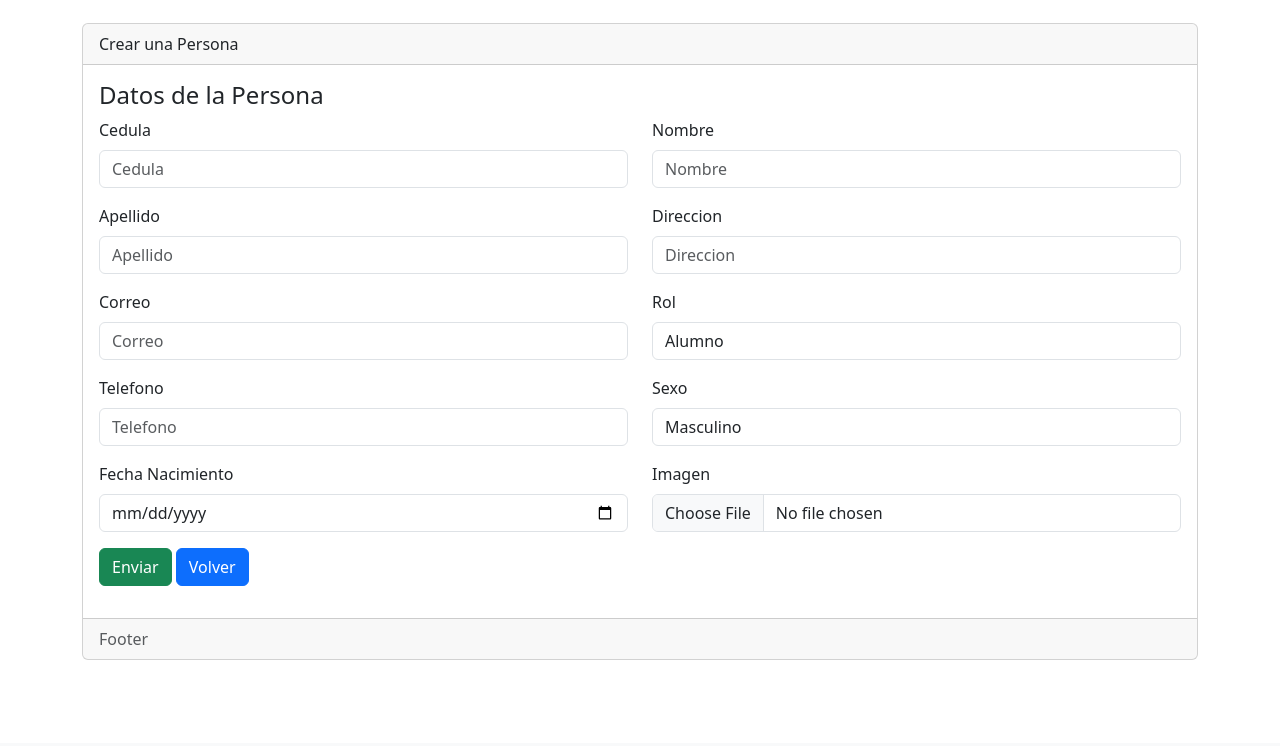
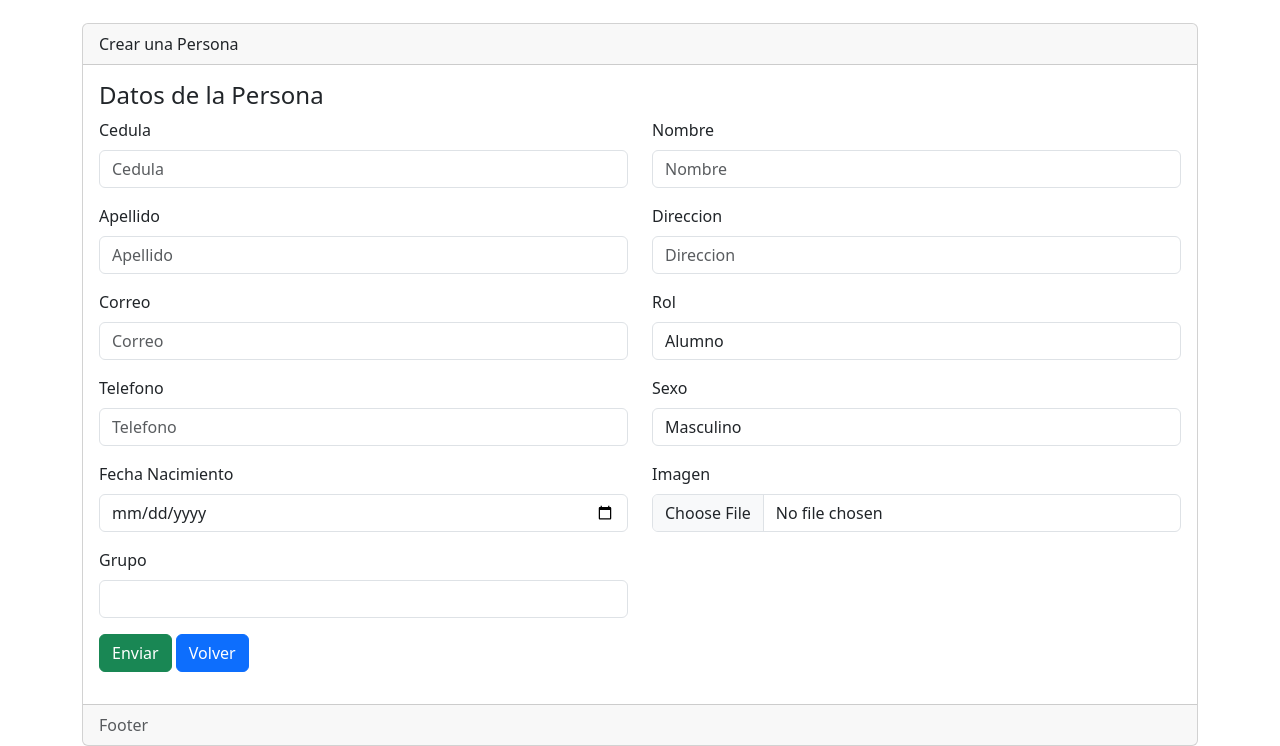
Before and after one commit to AnibalAbril0324/ProyectoCatequesisCenaculo, a Django app: page /personas/crear in a window 1280 px wide. Shown: the part 57-803 px from the top of the page. Before the commit the page ends 717 px from the top, so only its background shows below. Run offline with Django 5.2, Linux system fonts and the light colour scheme; data that the repository does not hold is empty.

Commit message:
seleccion de grupo en editar

```diff
--- a/Catequesis/forms.py
+++ b/Catequesis/forms.py
@@ -1,11 +1,22 @@
 from django import forms
 from .models import Persona,Grupo
-
+from .choices import rol,sexo
 
 class PersonaForm (forms.ModelForm):
     class Meta:
         model=Persona
         fields='__all__'
+        widgets = {
+            'fecha_nacimiento': forms.DateInput(attrs={'type': 'date'}),
+            'sexo': forms.Select(choices=sexo),
+            'rol': forms.Select(choices=rol),
+            'grupo': forms.CheckboxSelectMultiple(),  # Para manejar ManyToMany como checkboxes
+        }
+        grupo = forms.ModelMultipleChoiceField(
+        queryset=Grupo.objects.all(),
+        widget=forms.SelectMultiple,  # o forms.CheckboxSelectMultiple si prefieres checkboxes
+        required=False
+    )
 
 class GrupoForm (forms.ModelForm):
     class Meta:
--- a/Catequesis/models.py
+++ b/Catequesis/models.py
@@ -26,7 +26,7 @@ class Persona(models.Model):
     sexo = models.CharField(max_length=50, choices=sexo, default='*',verbose_name="Sexo")
     fecha_nacimiento = models.DateField(null=False)
     imagen = models.ImageField( upload_to='imagenes/', null= True,verbose_name="Imagen")
-    #grupo = models.ManyToManyField(Grupo, related_name='Grupo')
+    grupo = models.ManyToManyField(Grupo, related_name='Grupo')
 
     # Me permite mostrar en django admin sobreescribir el metodo str
     def __str__(self):
--- a/Catequesis/templates/personas/formulario.html
+++ b/Catequesis/templates/personas/formulario.html
@@ -27,17 +27,28 @@
                     </div>
 
                 {% elif campo.name == 'fecha_nacimiento' %}
-                <div class="mb-3">
-                    <label for="fecha_nacimiento" class="form-label">Fecha Nacimiento</label>
-                    <input type="date" class="form-control" name="fecha_nacimiento" id="fecha_nacimiento" value="{{ campo.value|date:'Y-m-d' }}">
-                    <div class="col-12 help-text">{{ campo.errors }}</div>
-                </div>
+                    <div class="mb-3">
+                        <label for="fecha_nacimiento" class="form-label">Fecha Nacimiento</label>
+                        <input type="date" class="form-control" name="fecha_nacimiento" id="fecha_nacimiento" value="{{ campo.value|date:'Y-m-d' }}">
+                        <div class="col-12 help-text">{{ campo.errors }}</div>
+                    </div>
+
+                    {% elif campo.name == 'grupo' %}
+                    <div class="mb-3">
+                        <label for="grupo" class="form-label">Grupo</label>
+                        <select class="form-control" name="grupo" id="grupo">
+                            {% for grupo in formulario.fields.grupo.queryset %}
+                                <option value="{{ grupo.id }}" {% if grupo in persona.grupo.all %}selected{% endif %}>
+                                    {{ grupo.nom_grupo }} - {{ grupo.paralelo }} - {{ grupo.dia }}
+                                </option>
+                            {% endfor %}
+                        </select>
+                    </div>
 
                 {% else %}
                     <div class="mb-3">
                         <label for="{{ campo.id_for_label }}" class="form-label">{{ campo.label }}</label>
                         {% if campo.field.widget.input_type == 'file' and campo.value %}
-                            <br>
                             <img src="{{ MEDIA_URL }}imagenes/{{ campo.value }}" width="100" alt="" class="src">
                         {% endif %}
                         <input type="{{ campo.field.widget.input_type }}"
@@ -53,6 +64,7 @@
             </div>
         {% endfor %}
     </div>
+
     <div class="mb-3">
         <input class="btn btn-success" type="submit" value="Enviar" />
         <a class="btn btn-primary" href="{% url 'personas' %}" role="button">Volver</a>
--- a/Catequesis/views.py
+++ b/Catequesis/views.py
@@ -31,7 +31,6 @@ def grupos(request):
     return render(request,'grupos/index_grupo.html',{'grupos':grupos})
 
 def crear_persona(request):
-    # Obtener todos los grupos
     grupos = Grupo.objects.all()
 
     if request.method == 'POST':
@@ -70,6 +69,7 @@ def crear_grupo(request):
     return render(request,'grupos/crear_grupo.html',{'forgrupo':forgrupo})
 
 def editar_persona(request, id):
+
     persona = get_object_or_404(Persona, id=id)
     if request.method == 'POST':
         formulario = PersonaForm(request.POST, request.FILES, instance=persona)
@@ -78,7 +78,7 @@ def editar_persona(request, id):
             return redirect('personas')
     else:
         formulario = PersonaForm(instance=persona)
-    return render(request, 'personas/editar_persona.html', {'formulario': formulario})
+    return render(request, 'personas/editar_persona.html', {'formulario': formulario, 'persona': persona})
 
 def editar_grupo(request,id):
     grupo = Grupo.objects.get(id=id)
```
Also changed, not shown: Catequesis/migrations/0007_persona_grupo.py (added), imagenes/960x0_2LI7s6s.webp (added), imagenes/flat750x075f-pad750x1000f8f8f8_F162o0p.jpg (added), imagenes/flat750x075f-pad750x1000f8f8f8_Uu209qC.jpg (added), imagenes/images_G5zlMqF.jpg (added).
